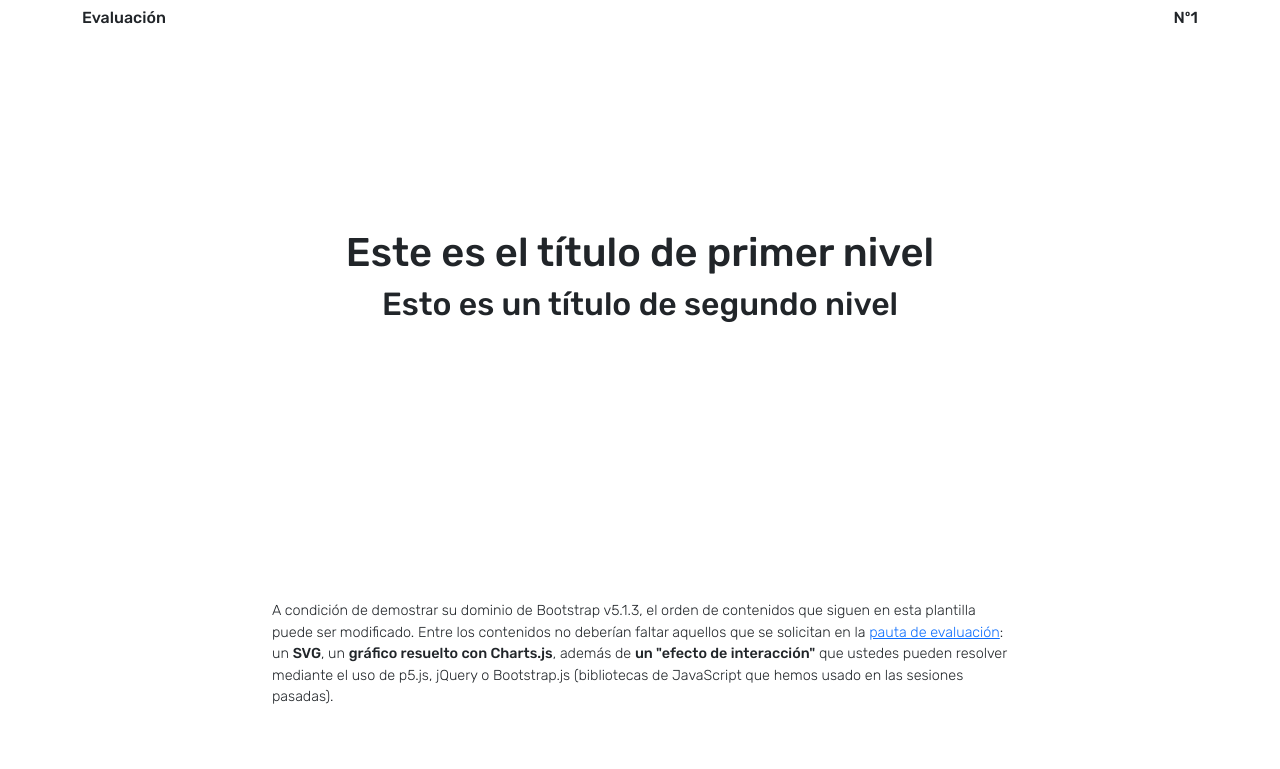
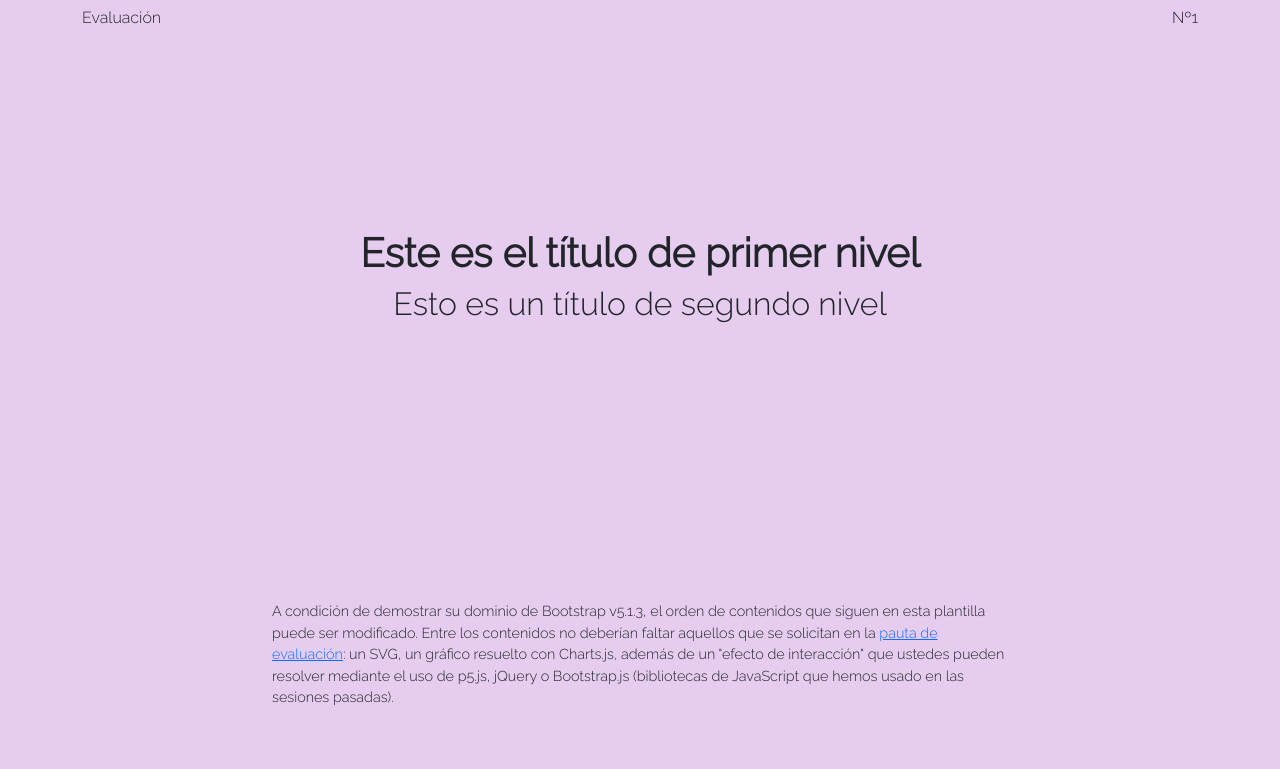
Before and after one commit to Claudia2957/Evaluacion-01, a plain HTML site: page index.html in a window 1280 px wide. Shown: the top 769 px of the page. Drawn offline with nearby package versions, Linux system fonts and the light colour scheme; no server answers.

Commit message:
Update style.css

```diff
--- a/style.css
+++ b/style.css
@@ -1,18 +1,10 @@
-/*
-Por favor busque su propia fuente en Google Fonts
-*/
-
-@import url("https://fonts.googleapis.com/css2?family=Rubik:wght@300;500&display=swap");
-
-/*
-Modifique un mínimo de tres variables dentro de :root{}
-Para seleccionarlas, revise: https://getbootstrap.com/docs/5.1/customize/css-variables/
-*/
+@import url('https://fonts.googleapis.com/css2?family=Raleway:wght@300&display=swap');
 
 :root {
-    --bs-body-font-family: "Rubik", sans-serif;
+    --bs-body-font-family: 'Raleway', sans-serif;
     --bs-body-font-size: 0.9rem;
     --bs-body-font-weight: 300;
+    --bs-body-bg: #e6ccef;
 }
 
 /*
@@ -20,7 +12,10 @@ Si el peso de la fuente para sus títulos y negrita es distinto de 600,
 indique cuál sería (ver pesos de fuente importada)
 */
 
-h1,
+h1{
+    font-weight: 600;
+}
+
 h2,
 h3,
 h4,
@@ -47,9 +42,3 @@ En tal referencia se mencionan las alternativas https://squoosh.app/ y https://t
     background-position: center;
     background-size: cover;
 }
-
-/*
-Una vez hecho los ajustes indicados como comentarios, por favor bórrelos.
-Su lectura de los comentarios será considerada en el primer ítem de la pauta de evaluación.
-En lo que sigue, puede agregar más ajustes.
-*/
```
